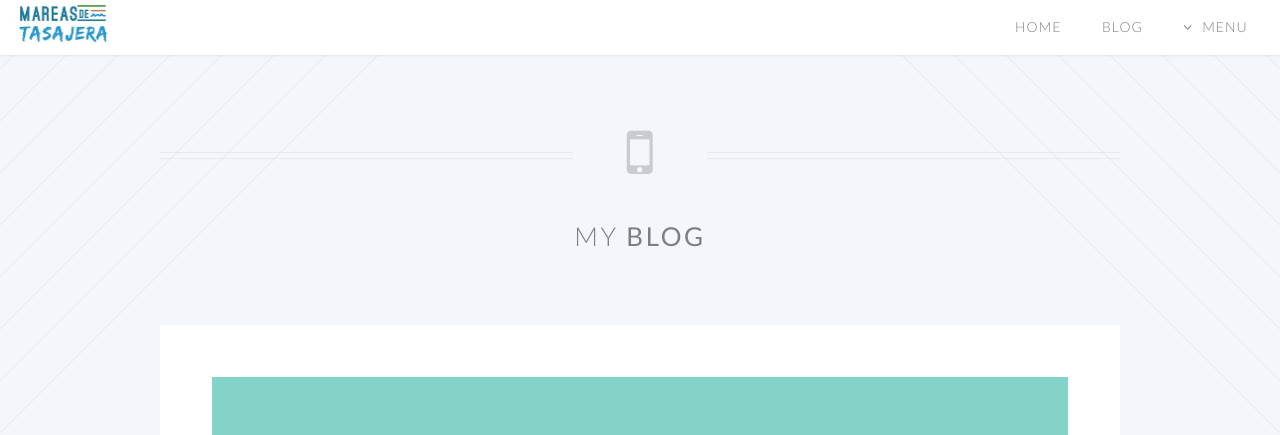
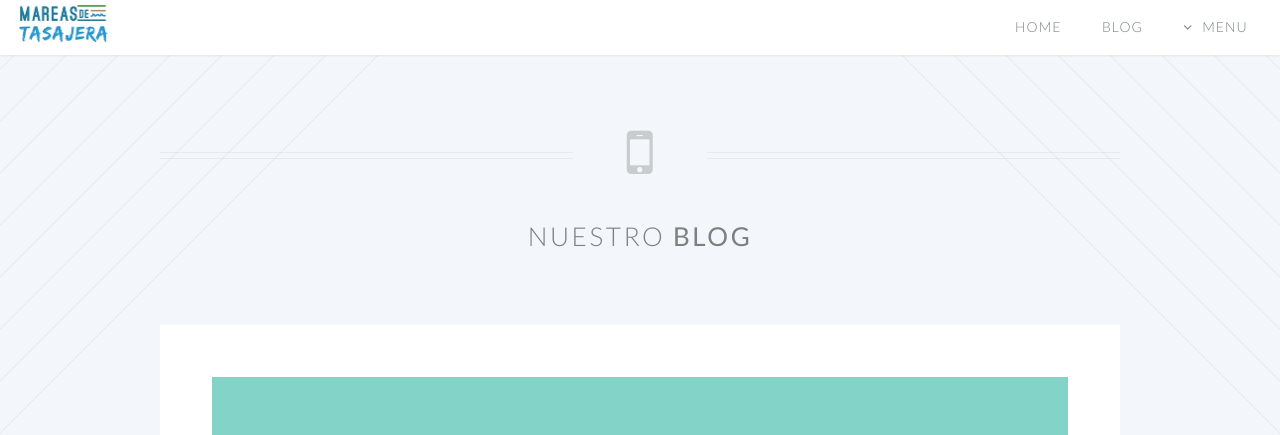
Before and after one commit to danteo90/danteo90.github.io, a Jekyll site: the page built from blog.html, in a window 1280 px wide and 900 px high. Shown: the top 435 px of the window. Built offline with Jekyll 4.4.1, drawn with Linux system fonts in a browser that asks for light colours.

Commit message:
Update blog.html

```diff
--- a/blog.html
+++ b/blog.html
@@ -5,7 +5,7 @@ layout: default
 <article id="main">
     <header class="special container">
         <span class="icon fa-mobile"></span>
-        <h2>My <strong>Blog</strong></h2>
+        <h2>Nuestro <strong>Blog</strong></h2>
     </header>
     <section class="wrapper style4 container">
         <ul class="posts">
```
